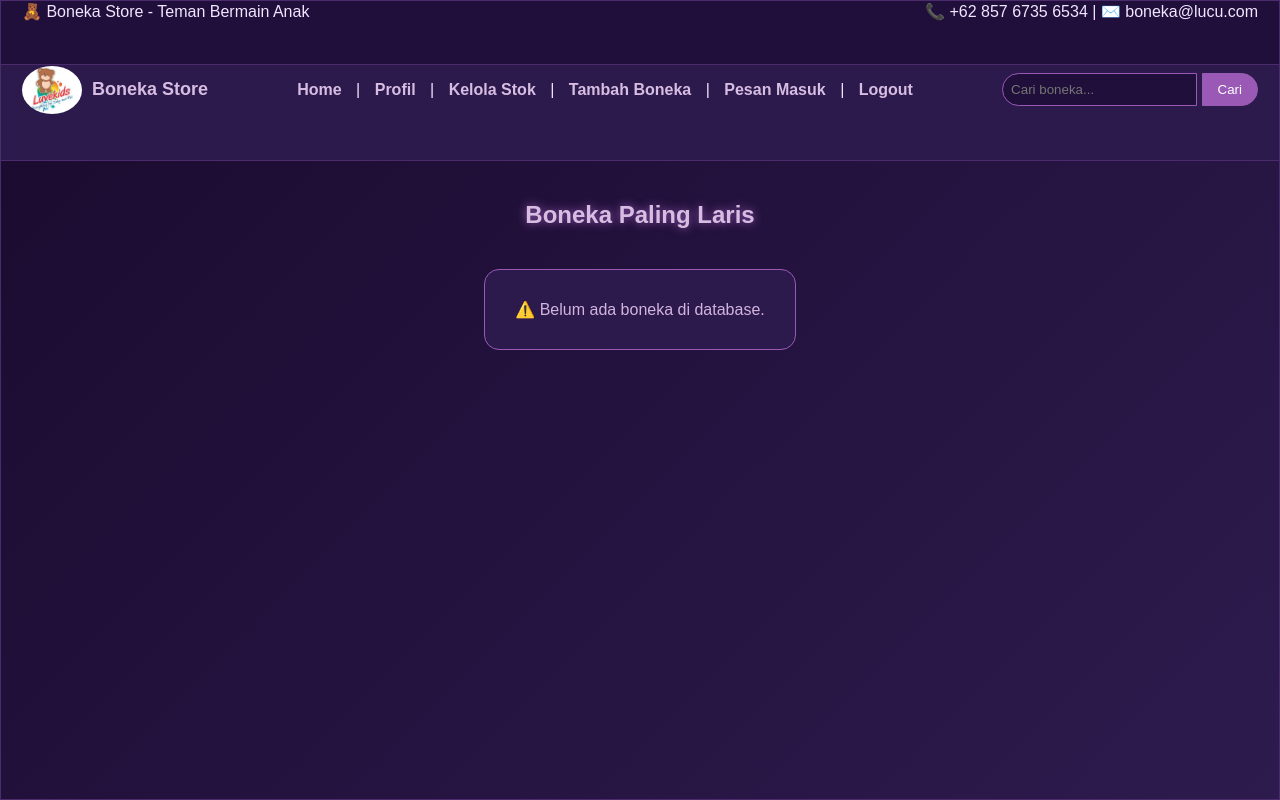
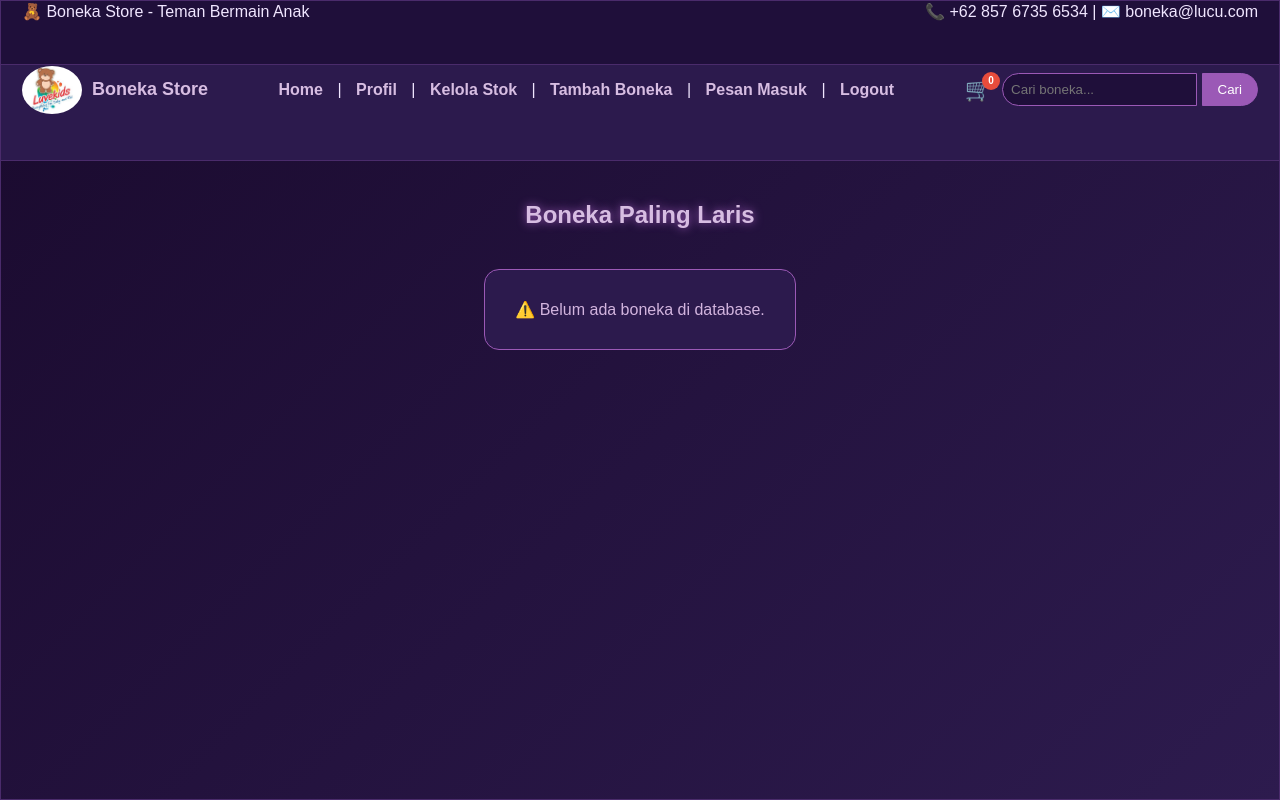
Before and after one commit to Revina4/Store-Boneka, a PHP site: page / in a window 1280 px wide. Run offline with PHP 8.4, Linux system fonts and the light colour scheme; the visitor is signed in with stand-in values (Sample User, id 1); data that the repository does not hold is empty.

Commit message:
Update index.php

```diff
--- a/index.php
+++ b/index.php
@@ -7,6 +7,9 @@ if (!isset($_SESSION['user'])) {
     header("Location: login.php");
     exit;
 }
+
+// Hitung jumlah item di keranjang (untuk badge merah)
+$cart_count = isset($_SESSION['cart']) ? count($_SESSION['cart']) : 0;
 ?>
 <!DOCTYPE html>
 <html>
@@ -29,12 +32,30 @@ if (!isset($_SESSION['user'])) {
         .card h3 { color: #d7bde2; margin: 15px 0 5px; }
         .card h2 { color: #f1c40f; margin: 5px 0; }
         .card small { color: #bdc3c7; }
-        button { margin-top: 15px; padding: 10px 25px; border: none; background: #9b59b6; color: white; border-radius: 25px; cursor: pointer; font-size: 16px; transition: 0.3s; }
-        button:hover { background: #d7bde2; color: #1a0a2e; }
+        button { padding: 10px 20px; border: none; border-radius: 25px; cursor: pointer; font-size: 14px; transition: 0.3s; width: 100%; }
+        .btn-beli { background: #f1c40f; color: black; }
+        .btn-beli:hover { background: #d4ac0d; }
+        .btn-cart { background: #9b59b6; color: white; }
+        .btn-cart:hover { background: #d7bde2; color: #1a0a2e; }
+        .btn-group { display: flex; flex-direction: column; gap: 10px; margin-top: 15px; }
+
+        .search { display: flex; align-items: center; gap: 10px; }
         .search input { padding: 8px; border-radius: 20px 0 0 20px; border: 1px solid #9b59b6; background: #1f0f3a; color: white; outline: none; }
         .search input[type="submit"] { border-radius: 0 20px 20px 0; background: #9b59b6; border: 1px solid #9b59b6; color: white; cursor: pointer; padding: 8px 15px; }
         .logo-text { font-weight: bold; font-size: 18px; color: #d7bde2; }
         .empty-msg { text-align: center; color: #d2b4de; padding: 30px; background: #2c1a4d; border-radius: 15px; border: 1px solid #9b59b6; }
+
+        /* Ikon Keranjang */
+        .cart-icon-container { position: relative; display: inline-flex; align-items: center; }
+        .cart-icon-container a { color: #d7bde2; text-decoration: none; font-size: 22px; transition: 0.3s; }
+        .cart-icon-container a:hover { color: #9b59b6; }
+        .cart-badge {
+            position: absolute; top: -5px; right: -8px;
+            background: #e74c3c; color: white;
+            font-size: 10px; font-weight: bold;
+            border-radius: 50%; width: 18px; height: 18px;
+            display: flex; justify-content: center; align-items: center;
+        }
     </style>
 </head>
 <body>
@@ -50,7 +71,7 @@ if (!isset($_SESSION['user'])) {
         </td>
     </tr>
 
-    <!-- BARIS 2: Menu Dinamis -->
+    <!-- BARIS 2: Menu Dinamis + Keranjang + Search -->
     <tr class="baris2">
         <td>
             <div class="cell-flex">
@@ -58,6 +79,7 @@ if (!isset($_SESSION['user'])) {
                     <img src="uploads/logo2.jpg" alt="Logo" width="60" style="border-radius:50%;">
                     <span class="logo-text">Boneka Store</span>
                 </div>
+
                 <div class="menu">
                     <a href="index.php">Home</a> |
                     <a href="profil.php">Profil</a> |
@@ -73,7 +95,13 @@ if (!isset($_SESSION['user'])) {
 
                     <a href="logout.php">Logout</a>
                 </div>
+
+                <!-- Search & Keranjang -->
                 <div class="search">
+                    <div class="cart-icon-container">
+                        <a href="keranjang.php">🛒</a>
+                        <span class="cart-badge"><?= $cart_count; ?></span>
+                    </div>
                     <form action="cari.php" method="get">
                         <input type="text" name="q" placeholder="Cari boneka...">
                         <input type="submit" value="Cari">
@@ -102,9 +130,15 @@ if (!isset($_SESSION['user'])) {
                             <h3><?= htmlspecialchars($row['nama_barang']); ?></h3>
                             <h2>Rp <?= number_format($row['harga'], 0, ',', '.'); ?></h2>
                             <p><?= htmlspecialchars(substr($row['deskripsi'], 0, 80)); ?>...</p>
-                            <a href="beli.php?id=<?= urlencode($row['id_barang']); ?>">
-                                <button>BELI</button>
-                            </a>
+
+                            <div class="btn-group">
+                                <a href="beli.php?id=<?= urlencode($row['id_barang']); ?>">
+                                    <button class="btn-beli">⚡ Beli Sekarang</button>
+                                </a>
+                                <a href="tambah_keranjang.php?id=<?= urlencode($row['id_barang']); ?>">
+                                    <button class="btn-cart">🛒 Masukkan Keranjang</button>
+                                </a>
+                            </div>
                         </div>
                 <?php
                     }
```
